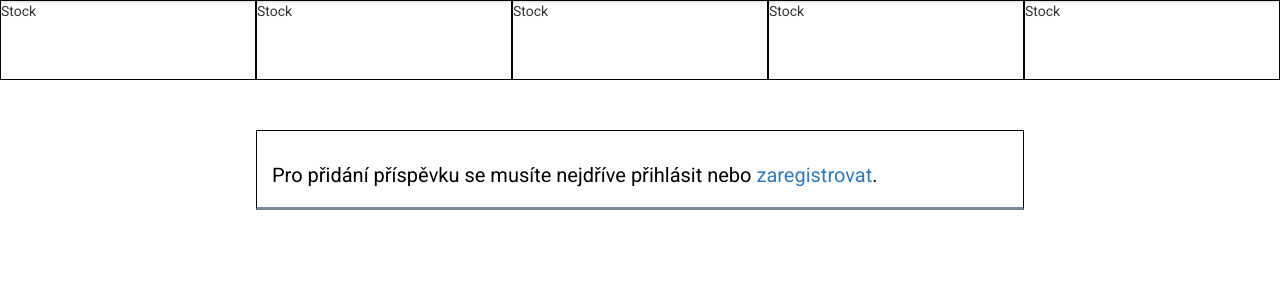
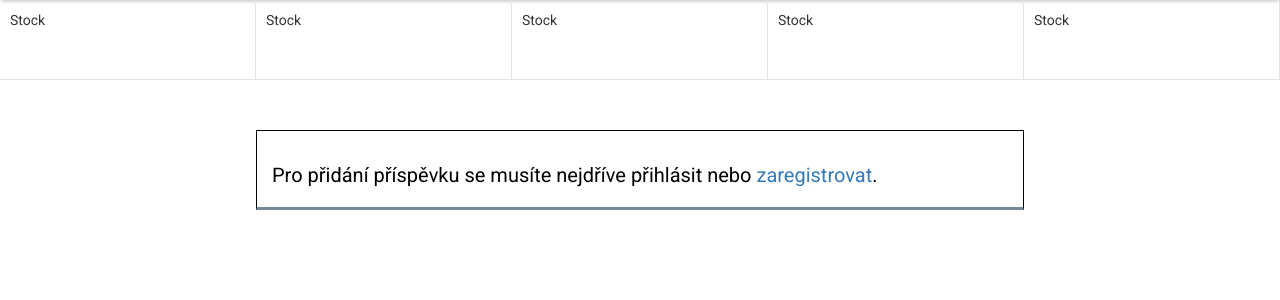
Before and after one commit to Sejby/lamebook, a PHP site: page / in a window 1280 px wide. Shown: the part 55-355 px from the top of the page. Run offline with PHP 8.4, Linux system fonts and the light colour scheme; data that the repository does not hold is empty; some libraries are stand-ins or nearby versions.

Commit message:
designed stockDivs

```diff
--- a/css/main-style.css
+++ b/css/main-style.css
@@ -156,15 +156,13 @@ h1 {
     padding: 0;
     margin: 0;
     overflow: auto;
+    border-bottom: 1px solid #E0E3EB;
 }
 
 .stockDiv {
     float: left;
-    margin: 0;
-    padding: 0;
+    padding: 10px;
+    border-right: 1px solid #E0E3EB;
     width: 20%;
-    border: 1px solid black;
     height: 100%;
-    padding: 0;
-    margin: 0;
 }
```
